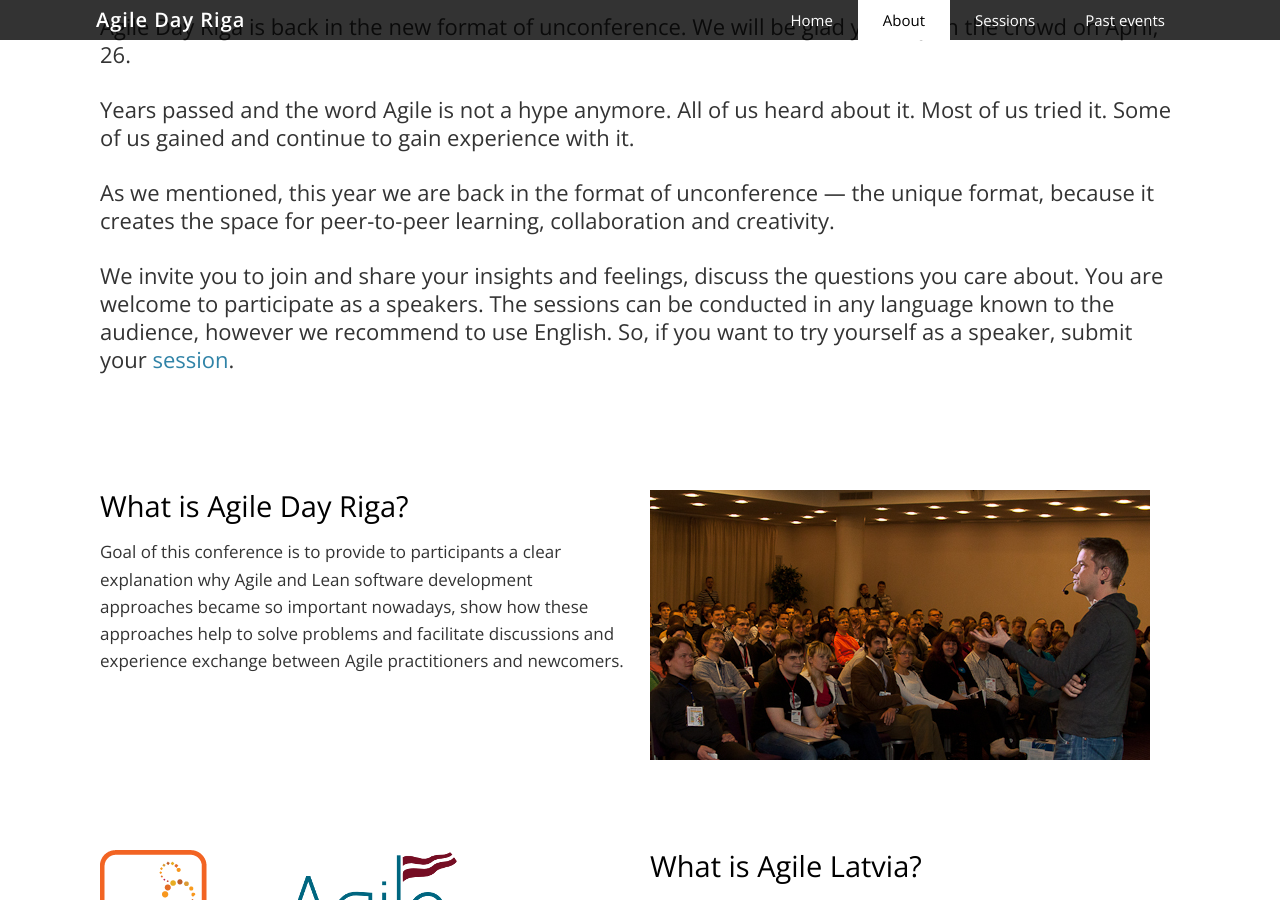
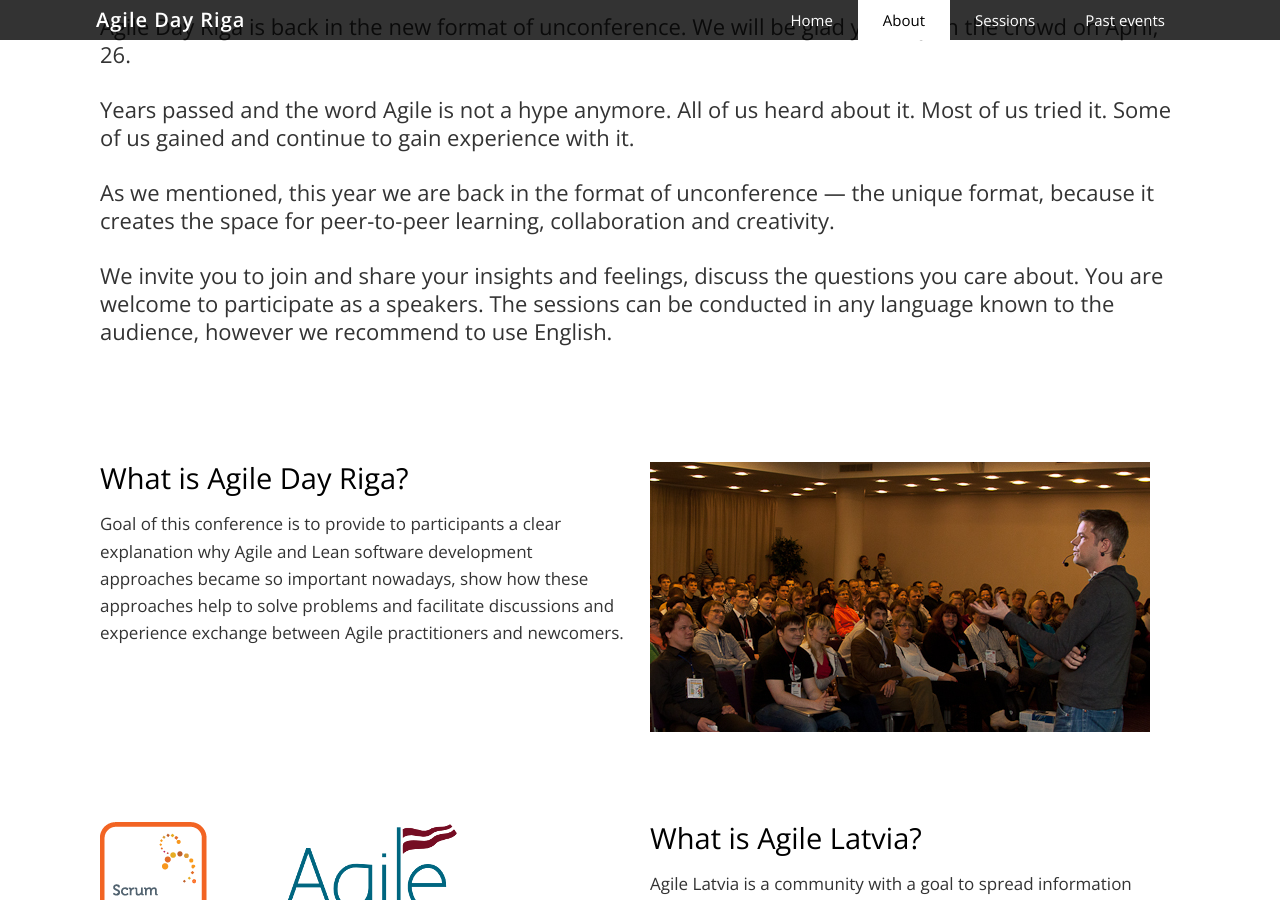
Before and after one commit to AgileLatvia/agiledayriga, a Jekyll site: the page built from index.html, in a window 1280 px wide and 900 px high, scrolled down 1006 px. Built offline with Jekyll 4.4.1, drawn with Linux system fonts in a browser that asks for light colours; nearby versions of some CDN libraries; Markdown is read by kramdown in place of the engine named in the settings; a script that is not in the unit is left out; comment, search, counter and statistics services are not loaded.

Commit message:
Content changes 1. Added new sponsor 2. Not relevant link removed.

```diff
--- a/index.html
+++ b/index.html
@@ -35,7 +35,7 @@
         <p class="lead">Agile Day Riga is back in the new format of unconference. We will be glad you to join the crowd on April, 26.</p>
         <p class="lead">Years passed and the word Agile is not a hype anymore. All of us heard about it. Most of us tried it. Some of us gained and continue to gain experience with it.</p>
         <p class="lead">As we mentioned, this year we are back in the format of unconference — the unique format, because it creates the space for peer-to-peer learning, collaboration and creativity.</p>
-        <p class="lead">We invite you to join and share your insights and feelings, discuss the questions you care about. You are welcome to participate as a speakers. The sessions can be conducted in any language known to the audience, however we recommend to use English. So, if you want to try yourself as a speaker, submit your <a href="http://agiledayriga.lv/index.html#cfs">session</a>.</p>
+        <p class="lead">We invite you to join and share your insights and feelings, discuss the questions you care about. You are welcome to participate as a speakers. The sessions can be conducted in any language known to the audience, however we recommend to use English.</p>
       </div>
     </div>
 
@@ -67,14 +67,15 @@
       <h2 class="page-headline">Our gratitude to</h2>
     </div>
     <div class="inner-page row">
-      <div class="col-md-3"></div>
-      <div class="col-md-3">
+      <div class="col-md-4">
         <a href="http://www.scandiweb.com" target="_blank"><img src="/img/sponsors/scandiweb.png"></a>
       </div>
-      <div class="col-md-3">
+      <div class="col-md-4">
         <a href="http://www.microsoft.com/lv-lv/default.aspx" target="_blank"><img src="/img/sponsors/microsoft.png"></a>
       </div>
-      <div class="col-md-3"></div>
+      <div class="col-md-4">
+        <a href="http://www.strategicstaff.com/" target="_blank"><img src="/img/sponsors/s3.png"></a>
+      </div>
     </div> <!-- /sponsors -->
   </div>
 
```
Also changed, not shown: img/sponsors/s3.png (added).
